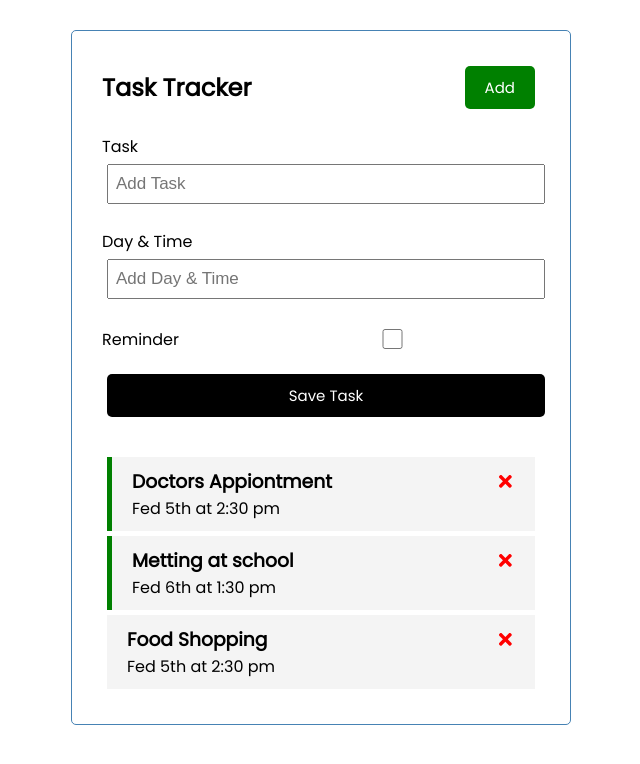
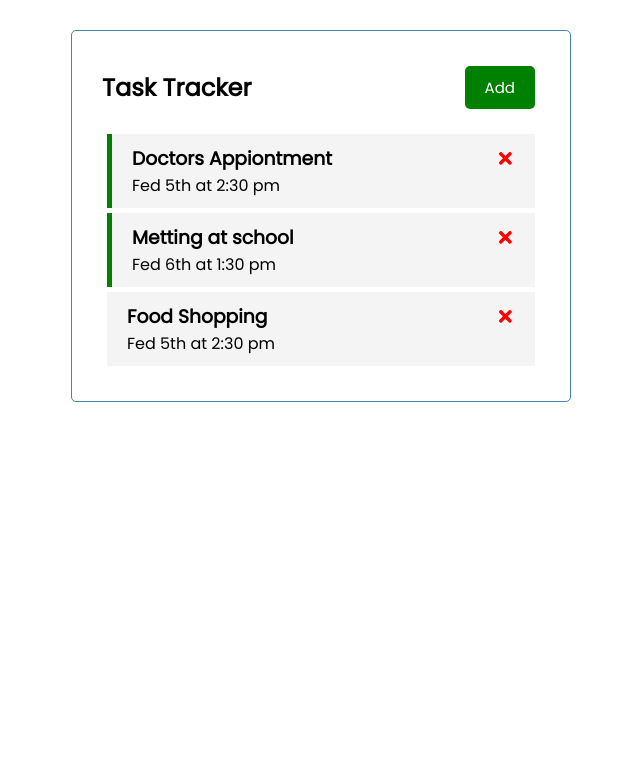
Before and after one commit to Lucifer4200/crash-course, a React (Create React App) app: page / in a window 1280 px wide. Shown: the top 764 px of the page, without its empty margins (319-959 px from the left). Built offline with nearby package versions, Linux system fonts and the light colour scheme; data requests are answered from the project's data file.

Commit message:
4th update

```diff
--- /dev/null
+++ b/db.json
@@ -0,0 +1,22 @@
+{
+  "tasks": [
+    {
+      "id" : 1,
+      "text" : "Doctors Appiontment",
+      "day" : "Fed 5th at 2:30 pm",
+      "reminder" : true
+    },
+    {
+        "id" : 2,
+        "text" : "Metting at school",
+        "day" : "Fed 6th at 1:30 pm",
+        "reminder" : true
+    },
+    {
+        "id" : 3,
+        "text" : "Food Shopping",
+        "day" : "Fed 5th at 2:30 pm",
+        "reminder" : false
+    }
+  ]
+}
--- a/package.json
+++ b/package.json
@@ -7,6 +7,7 @@
     "@testing-library/jest-dom": "^5.11.9",
     "@testing-library/react": "^11.2.5",
     "@testing-library/user-event": "^12.7.2",
+    "json-server": "^0.16.3",
     "react": "^17.0.1",
     "react-dom": "^17.0.1",
     "react-icons": "^4.2.0",
@@ -17,7 +18,8 @@
     "start": "react-scripts start",
     "build": "react-scripts build",
     "test": "react-scripts test",
-    "eject": "react-scripts eject"
+    "eject": "react-scripts eject",
+    "server" : "json-server --watch db.json --port 5000"
   },
   "eslintConfig": {
     "extends": [
--- a/src/App.js
+++ b/src/App.js
@@ -1,29 +1,30 @@
-import {useState} from 'react'
+import { useState, useEffect } from 'react'
 import Header from './components/Header';
 import Tasks from './components/Tasks';
 import AddTask from './components/AddTask';
 
 function App() {
-    const [tasks, setTasks] = useState([
-      {
-          id : 1,
-          text : 'Doctors Appiontment',
-          day : 'Fed 5th at 2:30 pm',
-          reminder : true,
-      },
-      {
-          id : 2,
-          text : 'Metting at school',
-          day : 'Fed 6th at 1:30 pm',
-          reminder : true,
-      },
-      {
-          id : 3,
-          text : 'Food Shopping',
-          day : 'Fed 5th at 2:30 pm',
-          reminder : false,
-      }
-  ])
+
+  const [showAddTask, setShowAddTask] = useState ()
+
+  const [tasks, setTasks] = useState([])
+
+  useEffect(() => {
+    const getTask = async () => {
+      const taskFromServer = await fetchTasks()
+      setTasks(taskFromServer)
+    }
+    getTask()
+  } , [])
+
+
+  // fetchTask
+  const fetchTasks = async () => {
+    const res = await fetch('http://localhost:5000/tasks')
+    const data = await res.json()
+
+    return data
+  }
 
   // addTask
   const addTask = (task) => {
@@ -45,8 +46,8 @@
 
   return (
     <div className="container">
-        <Header />
-        <AddTask onAdd={addTask} />
+        <Header onAdd={() => setShowAddTask (!showAddTask)} showAdd={showAddTask} />
+        {showAddTask && <AddTask onAdd={addTask} />}
         {tasks.length > 0 ? (<Tasks
         tasks={tasks}
         onDelete={deleteTask}
--- a/src/components/Button.js
+++ b/src/components/Button.js
@@ -2,9 +2,9 @@
 
 const Button = ({color, text, onClick}) => {
     return <button onClick={onClick} style={{backgroundColor: color}}
-    className='btn'>
-        {text}
-    </button>
+           className='btn'>
+           {text}
+          </button>
 }
 
 Button.defaultProps = {
--- a/src/components/Header.js
+++ b/src/components/Header.js
@@ -1,13 +1,11 @@
+import PropTypes from 'prop-types'
 import Button from './Button'
 
-const Header = ({title}) => {
-    const  onClick = () => {
-        console.log('click')
-    }
+const Header = ({title, onAdd, showAdd}) => {
     return (
         <header className='header'>
             <h2>{title}</h2>
-            <Button color='green' text='Add' onClick={onClick} />
+            <Button color={showAdd ? 'red' : 'green' } text={showAdd ? 'Close' : 'Add'} onClick={onAdd} />
         </header>
     )
 }
@@ -16,12 +14,9 @@
     title : 'Task Tracker',
 }
 
-// css in js
-
-// const headingSytle = {
-//     color: 'red' ,
-//     backgroundColor: 'black'
-// }
+Header.propTypes = {
+    title : PropTypes.string,
+}
 
 
 export default Header
```
Also changed, not shown: 1 other file (tests, documents, lock files or other folders).
